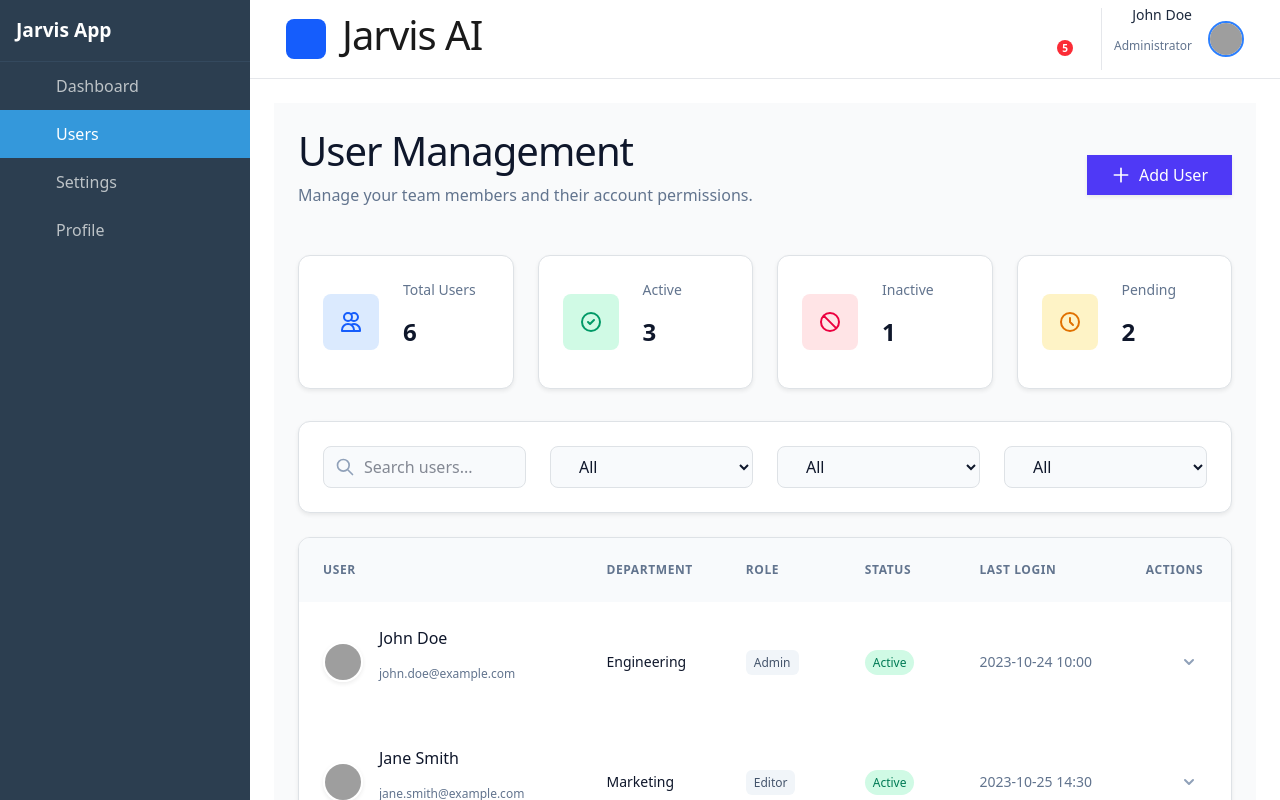
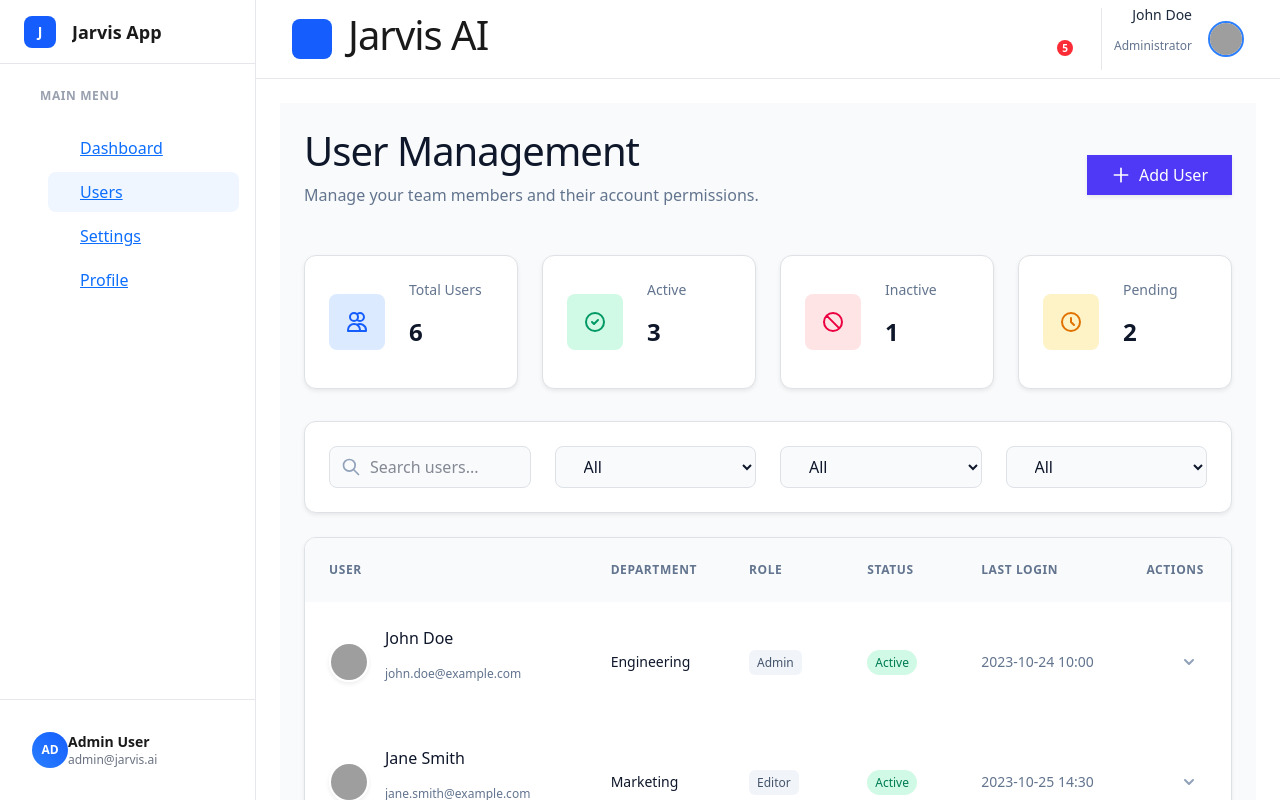
Before and after one commit to Asadali1010/jarvis-testing-with-angular, an Angular app: page /users in a window 1280 px wide. Built offline with nearby package versions, Linux system fonts and the light colour scheme; grey boxes are pictures that could not be loaded.

Commit message:
feat: Redesign the sidebar implementation (locating components in src/app/…
Automated by Jarvis team

```diff
--- a/src/app/components/sidebar/sidebar.component.css
+++ /dev/null
@@ -1,101 +0,0 @@
-.sidebar {
-  height: 100vh;
-  width: 250px;
-  background-color: #2c3e50;
-  color: white;
-  transition: width 0.3s ease;
-  display: flex;
-  flex-direction: column;
-  overflow-x: hidden;
-}
-
-.sidebar.collapsed {
-  width: 60px;
-}
-
-.sidebar-header {
-  padding: 1rem;
-  display: flex;
-  align-items: center;
-  justify-content: space-between;
-  border-bottom: 1px solid #34495e;
-}
-
-.logo {
-  font-weight: bold;
-  font-size: 1.2rem;
-  white-space: nowrap;
-}
-
-.logo-collapsed {
-  font-weight: bold;
-  font-size: 1.2rem;
-  text-align: center;
-  width: 100%;
-}
-
-.toggle-btn {
-  background: transparent;
-  border: none;
-  color: white;
-  cursor: pointer;
-  font-size: 1.2rem;
-}
-
-.sidebar-nav {
-  flex: 1;
-  padding: 0;
-  margin: 0;
-}
-
-.sidebar-nav ul {
-  list-style: none;
-  padding: 0;
-  margin: 0;
-}
-
-.sidebar-nav li {
-  width: 100%;
-}
-
-.sidebar-nav a {
-  display: flex;
-  align-items: center;
-  padding: 0.75rem 1rem;
-  color: #bdc3c7;
-  text-decoration: none;
-  transition: all 0.2s ease;
-  white-space: nowrap;
-}
-
-.sidebar-nav a:hover {
-  background-color: #34495e;
-  color: white;
-}
-
-.sidebar-nav a.active {
-  background-color: #3498db;
-  color: white;
-}
-
-.sidebar-nav i {
-  font-size: 1.2rem;
-  min-width: 24px;
-  margin-right: 1rem;
-}
-
-.sidebar.collapsed .sidebar-nav i {
-  margin-right: 0;
-  display: block;
-  text-align: center;
-  width: 100%;
-}
-
-.sidebar.collapsed .sidebar-nav a {
-  justify-content: center;
-}
-
-.sidebar.collapsed .toggle-btn {
-  width: 100%;
-  text-align: center;
-}
--- a/src/app/components/sidebar/sidebar.component.html
+++ b/src/app/components/sidebar/sidebar.component.html
@@ -1,20 +1,65 @@
-<div class="sidebar" [class.collapsed]="isCollapsed">
-  <div class="sidebar-header">
-    <span class="logo" *ngIf="!isCollapsed">Jarvis App</span>
-    <span class="logo-collapsed" *ngIf="isCollapsed">J</span>
-    <button (click)="toggleSidebar()" class="toggle-btn">
-      <i class="bi bi-list"></i>
+<div
+  [class.w-64]="!isCollapsed"
+  [class.w-20]="isCollapsed"
+  class="h-screen flex flex-col transition-all duration-300 ease-in-out border-r border-gray-200 dark:border-gray-800 bg-[var(--bg-color)] text-[var(--text-color)]"
+>
+  <!-- Sidebar Header -->
+  <div class="h-16 flex items-center justify-between px-4 border-b border-gray-200 dark:border-gray-800">
+    <div class="flex items-center gap-3 overflow-hidden">
+      <div class="min-w-8 h-8 rounded-lg bg-blue-600 flex items-center justify-center text-white font-bold text-sm flex-shrink-0">
+        J
+      </div>
+      <span *ngIf="!isCollapsed" class="font-bold text-lg truncate transition-opacity duration-300 opacity-100">
+        Jarvis App
+      </span>
+    </div>
+    <button
+      (click)="toggleSidebar()"
+      class="p-2 rounded-md hover:bg-gray-100 dark:hover:bg-gray-800 text-gray-500 dark:text-gray-400 transition-colors duration-200"
+    >
+      <i class="bi bi-list text-xl"></i>
     </button>
   </div>
 
-  <nav class="sidebar-nav">
-    <ul>
-      <li *ngFor="let item of navItems">
-        <a [routerLink]="item.path" routerLinkActive="active">
-          <i [class]="'bi ' + item.icon"></i>
-          <span class="nav-label" *ngIf="!isCollapsed">{{ item.label }}</span>
-        </a>
-      </li>
-    </ul>
+  <!-- Navigation -->
+  <nav class="flex-1 py-6 px-3 overflow-y-auto overflow-x-hidden space-y-8">
+    <div>
+      <p *ngIf="!isCollapsed" class="px-4 text-xs font-semibold text-gray-400 uppercase tracking-wider mb-4">
+        Main Menu
+      </p>
+      <ul class="space-y-1">
+        <li *ngFor="let item of navItems">
+          <a
+            [routerLink]="item.path"
+            routerLinkActive="bg-blue-50 text-blue-600 dark:bg-blue-900/20 dark:text-blue-400"
+            class="flex items-center p-2 rounded-lg transition-all duration-200 group cursor-pointer hover:bg-gray-100 dark:hover:bg-gray-800 text-gray-600 dark:text-gray-400"
+          >
+            <i [class]="'bi ' + item.icon + ' text-lg min-w-[24px] text-center'"
+               [class.mr-3]="!isCollapsed"
+               [class.mx-auto]="isCollapsed">
+            </i>
+            <span
+              *ngIf="!isCollapsed"
+              class="font-medium truncate transition-opacity duration-300"
+            >
+              {{ item.label }}
+            </span>
+          </a>
+        </li>
+      </ul>
+    </div>
   </nav>
+
+  <!-- Footer/User Section -->
+  <div class="p-4 border-t border-gray-200 dark:border-gray-800">
+    <div class="flex items-center p-2 rounded-xl hover:bg-gray-100 dark:hover:bg-gray-800 transition-colors cursor-pointer group">
+       <div class="w-9 h-9 rounded-full bg-gradient-to-tr from-blue-500 to-blue-600 flex items-center justify-center text-white font-bold text-xs flex-shrink-0" [class.mr-3]="!isCollapsed">
+         AD
+       </div>
+       <div *ngIf="!isCollapsed" class="flex flex-col truncate overflow-hidden">
+         <span class="text-sm font-semibold truncate">Admin User</span>
+         <span class="text-xs text-gray-500 truncate">admin@jarvis.ai</span>
+       </div>
+    </div>
+  </div>
 </div>
--- a/src/app/components/sidebar/sidebar.component.ts
+++ b/src/app/components/sidebar/sidebar.component.ts
@@ -6,8 +6,7 @@ import { CommonModule } from '@angular/common';
   selector: 'app-sidebar',
   standalone: true,
   imports: [CommonModule, RouterLink, RouterLinkActive],
-  templateUrl: './sidebar.component.html',
-  styleUrls: ['./sidebar.component.css']
+  templateUrl: './sidebar.component.html'
 })
 export class SidebarComponent {
   isCollapsed = false;
```
